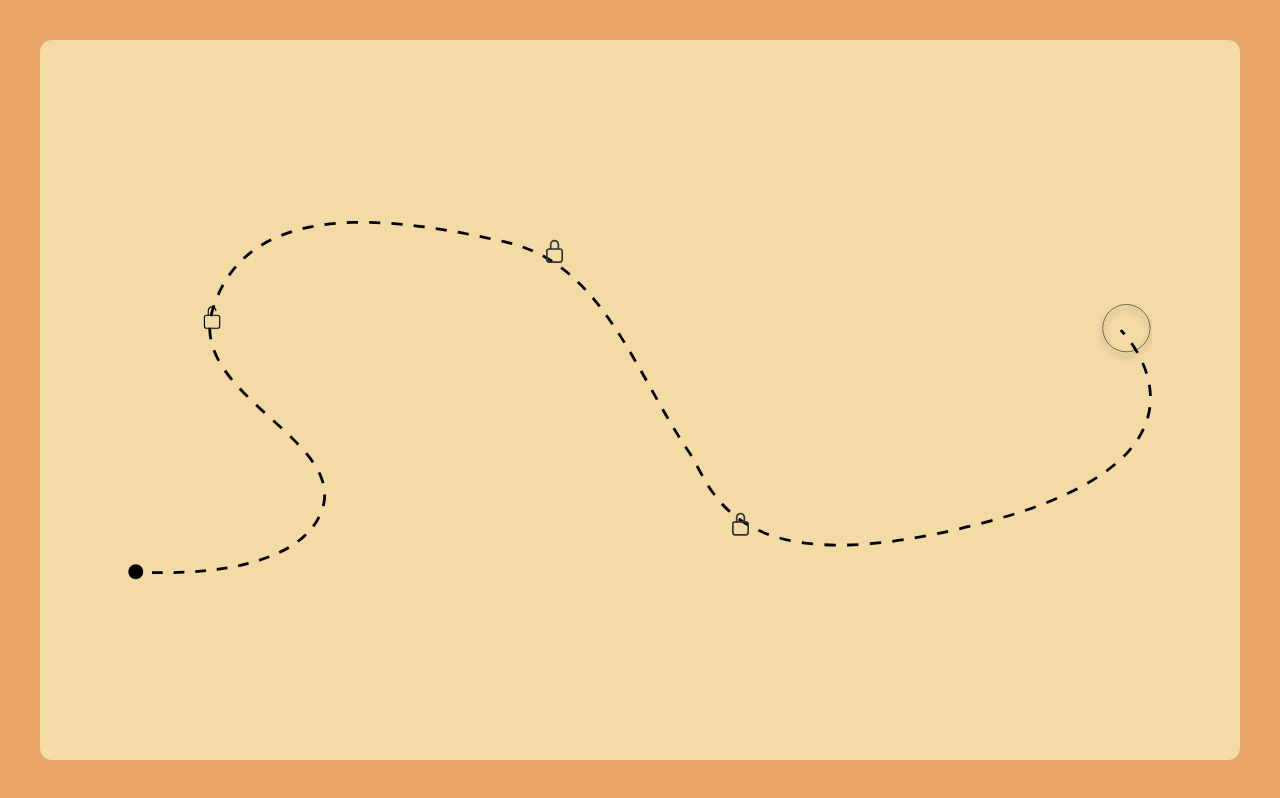
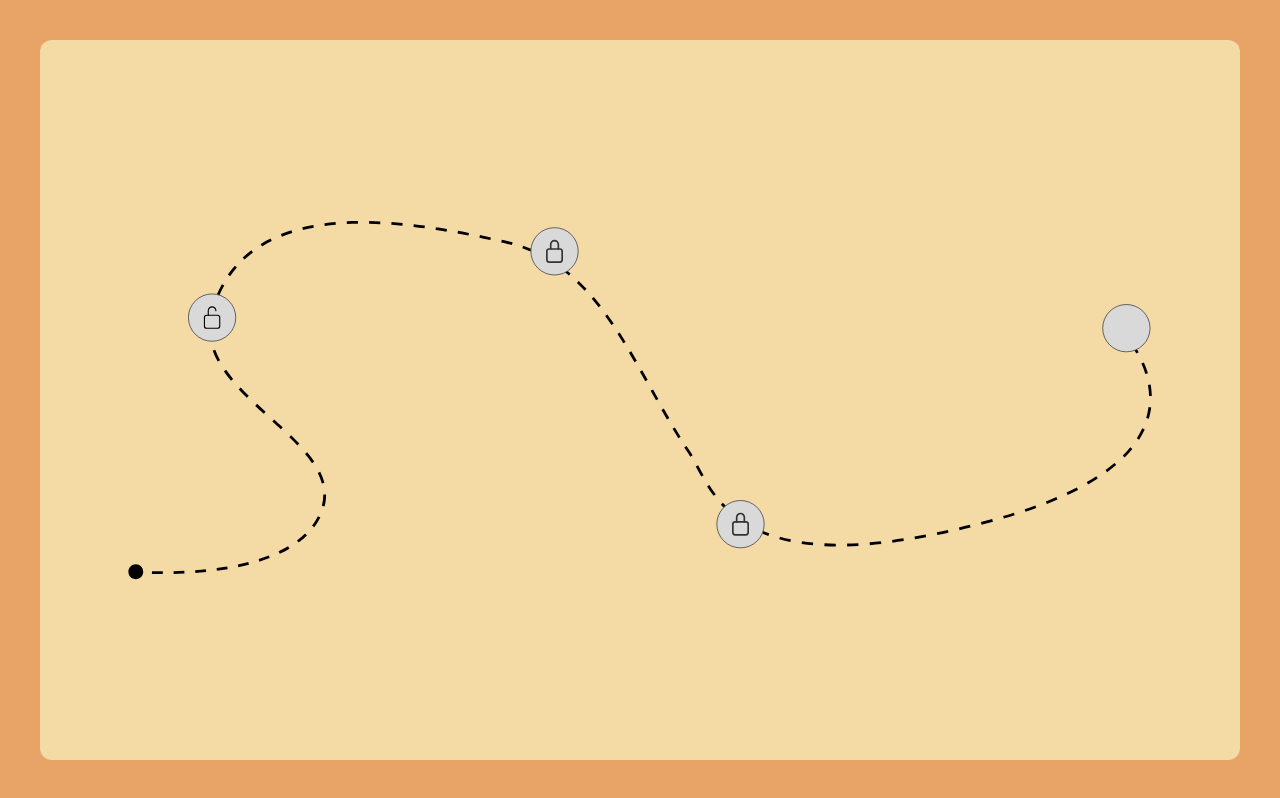
Before and after one commit to Kartikay-0111/DSAfied, a React (Vite) app in the folder client/: page / in a window 1280 px wide. Built offline with nearby package versions, Linux system fonts and the light colour scheme.

Commit message:
fix: shadows issue

```diff
--- a/client/src/components/Treasure.jsx
+++ b/client/src/components/Treasure.jsx
@@ -5,45 +5,18 @@ export default function Treasure() {
 
   // Mock data for nodes
   const nodes = [
-    {
-      id: 1,
-      title: "Optimal Partition of String",
-      x: 151,
-      y: 174,
-      r: 43,
-      locked: false,
-    },
-    {
-      id: 2,
-      title: "The kth factor of n",
-      x: 766,
-      y: 55,
-      r: 43,
-      locked: true,
-    },
+    { id: 1, title: "Optimal Partition of String", x: 151, y: 174, r: 43, locked: true},
+    { id: 2, title: "The kth factor of n", x: 766, y: 55, r: 43, locked: true },
     { id: 3, title: "Topological Sort", x: 1100, y: 545, r: 43, locked: true },
+    { id: 4, title: "Mystery question", x: 1793, y: 193, r: 43, locked: true },
   ];
 
   const shadows = [
-    {
-        id: 1,
-        x: 151,
-        y: 174,
-        r: 42.5
-    },
-    {
-        id: 2,
-        x: 766,
-        y: 55,
-        r: 42.5
-    },
-    {
-        id: 3,
-        x: 1100,
-        y: 545,
-        r: 42.5
-    }
-  ]
+    { id: 1, x: 151, y: 174, r: 42.5 },
+    { id: 2, x: 766, y: 55, r: 42.5 },
+    { id: 3, x: 1100, y: 545, r: 42.5 },
+    { id: 4, x: 1793, y: 193, r: 42.5 },
+  ];
   return (
     <div className="path-ui-container bg-[#E8A366] h-screen w-screen p-10">
       <div className="bg-[#F4DBA5] h-full w-full rounded-xl flex items-center justify-center">
@@ -59,82 +32,76 @@ export default function Treasure() {
           ></path>
 
           {nodes.map((node) => {
-            <g
-              key={node.id}
-              xmlns="http://www.w3.org/2000/svg"
-              filter="url(#filter0_d_56_14)"
-            >
-              <circle cx={node.x} cy={node.y} r={node.r} fill="#D9D9D9" strokeWidth="2"/>
-            </g>;
+            return (
+              <g key={node.id} xmlns="http://www.w3.org/2000/svg">
+                <circle cx={node.x} cy={node.y} r={node.r} fill="#D9D9D9" />
+              </g>
+            );
           })}
 
-          {/* {shadows.map((shadow) => {
-            <g
-              key={shadow.id}
-              xmlns="http://www.w3.org/2000/svg"
-              filter="url(#filter0_d_56_14)"
-            >
-              <circle cx={shadow.x} cy={shadow.y} r={shadow.r} stroke="black" />
-            </g>;
-          })} */}
+          {shadows.map((shadow) => {
+            return (
+              <g key={shadow.id} xmlns="http://www.w3.org/2000/svg">
+                <circle
+                  cx={shadow.x}
+                  cy={shadow.y}
+                  r={shadow.r}
+                  stroke="black"
+                />
+              </g>
+            );
+          })}
 
           <path
             xmlns="http://www.w3.org/2000/svg"
             d="M157.877 161.626C157.877 159.802 157.153 158.053 155.863 156.764C154.574 155.474 152.825 154.75 151.001 154.75C149.177 154.75 147.428 155.474 146.139 156.764C144.849 158.053 144.125 159.802 144.125 161.626V169.877"
             stroke="black"
-            strokeWidth="2"
-            strokeLinecap="round"
-            strokeLinejoin="round"
+            stroke-width="2"
+            stroke-linecap="round"
+            stroke-linejoin="round"
           />
           <path
             xmlns="http://www.w3.org/2000/svg"
             d="M160.625 169.874H141.375C139.097 169.874 137.25 171.721 137.25 173.999V189.124C137.25 191.402 139.097 193.249 141.375 193.249H160.625C162.903 193.249 164.75 191.402 164.75 189.124V173.999C164.75 171.721 162.903 169.874 160.625 169.874Z"
             stroke="black"
-            strokeWidth="2"
-            strokeLinecap="round"
-            strokeLinejoin="round"
+            stroke-width="2"
+            stroke-linecap="round"
+            stroke-linejoin="round"
           />
-
 
           <path
             xmlns="http://www.w3.org/2000/svg"
             d="M772.877 50.8767V42.7114C772.877 40.8878 772.153 39.1389 770.863 37.8494C769.574 36.5599 767.825 35.8354 766.001 35.8354C764.177 35.8354 762.428 36.5599 761.139 37.8494C759.849 39.1389 759.125 40.8878 759.125 42.7114V50.8767"
             stroke="#333333"
-            strokeWidth="3"
-            strokeLinecap="round"
-            strokeLinejoin="round"
+            stroke-width="3"
+            stroke-linecap="round"
+            stroke-linejoin="round"
           />
           <path
             xmlns="http://www.w3.org/2000/svg"
             d="M775.625 50.8745H756.375C754.097 50.8745 752.25 52.7213 752.25 54.9995V70.1245C752.25 72.4027 754.097 74.2495 756.375 74.2495H775.625C777.904 74.2495 779.75 72.4027 779.75 70.1245V54.9995C779.75 52.7213 777.904 50.8745 775.625 50.8745Z"
             stroke="#333333"
-            strokeWidth="3"
-            strokeLinecap="round"
-            strokeLinejoin="round"
+            stroke-width="3"
+            stroke-linecap="round"
+            stroke-linejoin="round"
           />
-
 
           <path
             xmlns="http://www.w3.org/2000/svg"
             d="M1106.88 540.877V532.711C1106.88 530.888 1106.15 529.139 1104.86 527.849C1103.57 526.56 1101.82 525.835 1100 525.835C1098.18 525.835 1096.43 526.56 1095.14 527.849C1093.85 529.139 1093.12 530.888 1093.12 532.711V540.877"
             stroke="#333333"
-            strokeWidth="3"
-            strokeLinecap="round"
-            strokeLinejoin="round"
+            stroke-width="3"
+            stroke-linecap="round"
+            stroke-linejoin="round"
           />
           <path
             xmlns="http://www.w3.org/2000/svg"
             d="M1109.63 540.874H1090.38C1088.1 540.874 1086.25 542.721 1086.25 544.999V560.124C1086.25 562.403 1088.1 564.249 1090.38 564.249H1109.63C1111.9 564.249 1113.75 562.403 1113.75 560.124V544.999C1113.75 542.721 1111.9 540.874 1109.63 540.874Z"
             stroke="#333333"
-            strokeWidth="3"
-            strokeLinecap="round"
-            strokeLinejoin="round"
+            stroke-width="3"
+            stroke-linecap="round"
+            stroke-linejoin="round"
           />
-
-          <g xmlns="http://www.w3.org/2000/svg" filter="url(#filter3_d_56_14)">
-            {/* <circle cx="1793" cy="193" r="43" fill="#D9D9D9" /> */}
-            <circle cx="1793" cy="193" r="42.5" stroke="black" />
-          </g>
 
           <defs xmlns="http://www.w3.org/2000/svg">
             <filter
@@ -144,9 +111,9 @@ export default function Treasure() {
               width="109.8"
               height="109.8"
               filterUnits="userSpaceOnUse"
-              colorInterpolationFilters="sRGB"
+              color-interpolation-filters="sRGB"
             >
-              <feFlood floodOpacity="0" result="BackgroundImageFix" />
+              <feFlood flood-opacity="0" result="BackgroundImageFix" />
               <feColorMatrix
                 in="SourceAlpha"
                 type="matrix"
@@ -179,9 +146,9 @@ export default function Treasure() {
               width="109.8"
               height="109.8"
               filterUnits="userSpaceOnUse"
-              colorInterpolationFilters="sRGB"
+              color-interpolation-filters="sRGB"
             >
-              <feFlood floodOpacity="0" result="BackgroundImageFix" />
+              <feFlood flood-opacity="0" result="BackgroundImageFix" />
               <feColorMatrix
                 in="SourceAlpha"
                 type="matrix"
@@ -214,9 +181,9 @@ export default function Treasure() {
               width="109.8"
               height="109.8"
               filterUnits="userSpaceOnUse"
-              colorInterpolationFilters="sRGB"
+              color-interpolation-filters="sRGB"
             >
-              <feFlood floodOpacity="0" result="BackgroundImageFix" />
+              <feFlood flood-opacity="0" result="BackgroundImageFix" />
               <feColorMatrix
                 in="SourceAlpha"
                 type="matrix"
@@ -249,9 +216,9 @@ export default function Treasure() {
               width="109.8"
               height="109.8"
               filterUnits="userSpaceOnUse"
-              colorInterpolationFilters="sRGB"
+              color-interpolation-filters="sRGB"
             >
-              <feFlood floodOpacity="0" result="BackgroundImageFix" />
+              <feFlood flood-opacity="0" result="BackgroundImageFix" />
               <feColorMatrix
                 in="SourceAlpha"
                 type="matrix"
```
